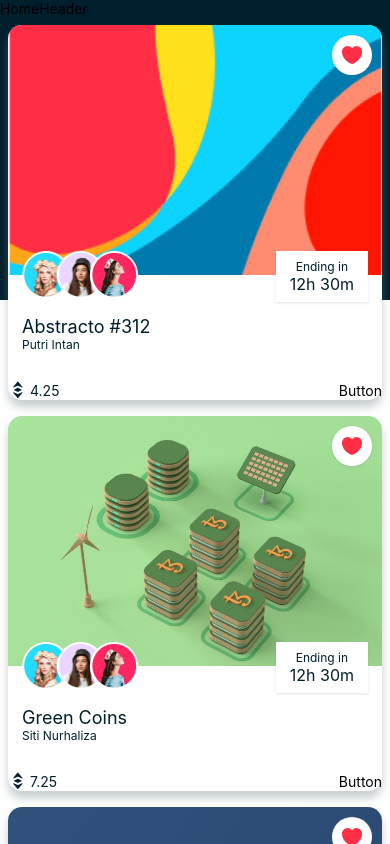
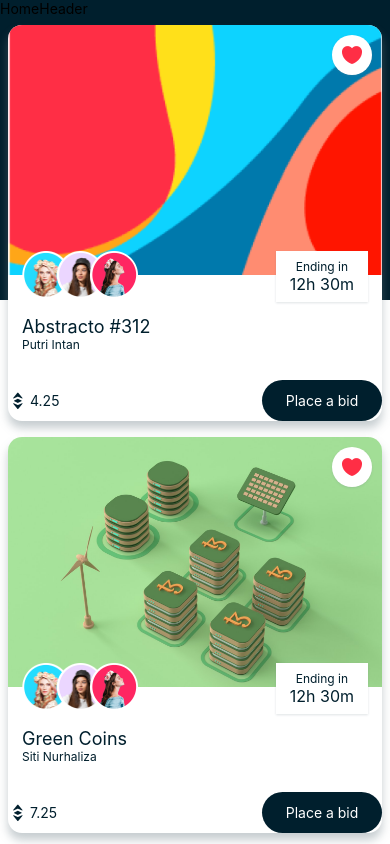
Before and after one commit to vonbell/Cloudy_Marketplace, a React Native app: screen /Home in a window 390 px wide. Shown: the top 844 px of the page. Built offline with nearby package versions, Linux system fonts and the light colour scheme.

Commit message:
styled bid button

```diff
--- a/components/Button.js
+++ b/components/Button.js
@@ -15,8 +15,8 @@
                 ...SHADOWS.light,
                 ...props
             }}
-            onPress={handlePress}
-        >
+            onPress={handlePress}>
+
             <Image
                 source={imgUrl}
                 resizeMode="contain"
@@ -27,10 +27,25 @@
     )
 }
 
-export const RectButton = () => {
+export const RectButton = ({ minWidth, fontSize, handlePress, ...props }) => {
     return (
-        <View>
-            <Text>Button</Text>
-        </View>
+        <TouchableOpacity
+            style={{
+                backgroundColor: COLORS.primary,
+                borderRadius: SIZES.extraLarge,
+                minWidth: minWidth,
+                padding: SIZES.small,
+                ...props
+            }}
+            onPress={handlePress}>
+
+            <Text style={{
+                fontSize: fontSize,
+                color: COLORS.white,
+                textAlign: 'center'
+            }}>
+                Place a bid
+            </Text>
+        </TouchableOpacity>
     )
 }
--- a/components/NFTCard.js
+++ b/components/NFTCard.js
@@ -48,7 +48,11 @@
                 alignItems: 'center'
                 }}>
                 <ETHPrice price={data.price} />
-                <RectButton />
+                <RectButton
+                    minWidth={120}
+                    fontSize={SIZES.font}
+                    handlePress={() => navigation.navigate("Details", { data })} // similiar to React Router in React
+                />
             </View>
         </View>
     )
```
